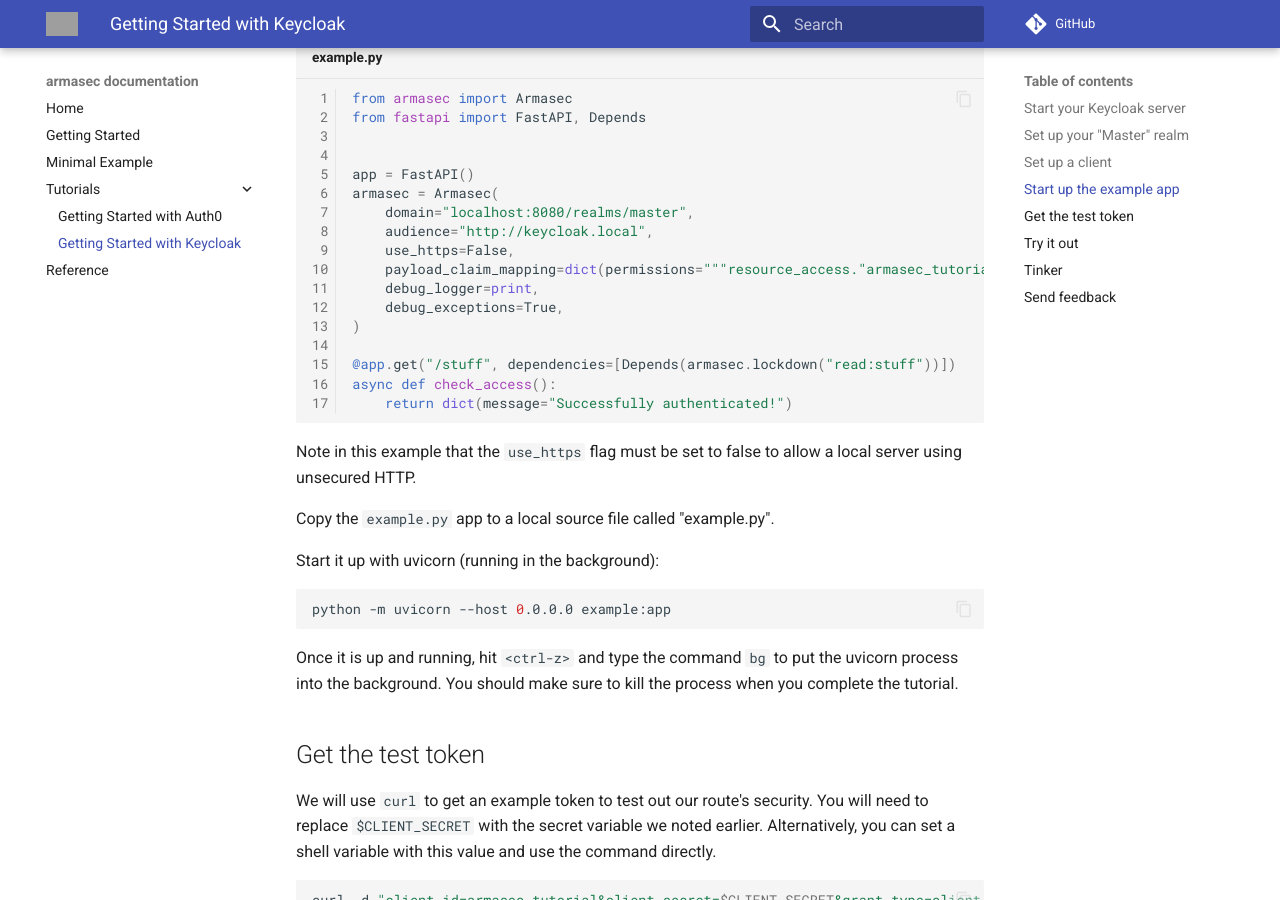
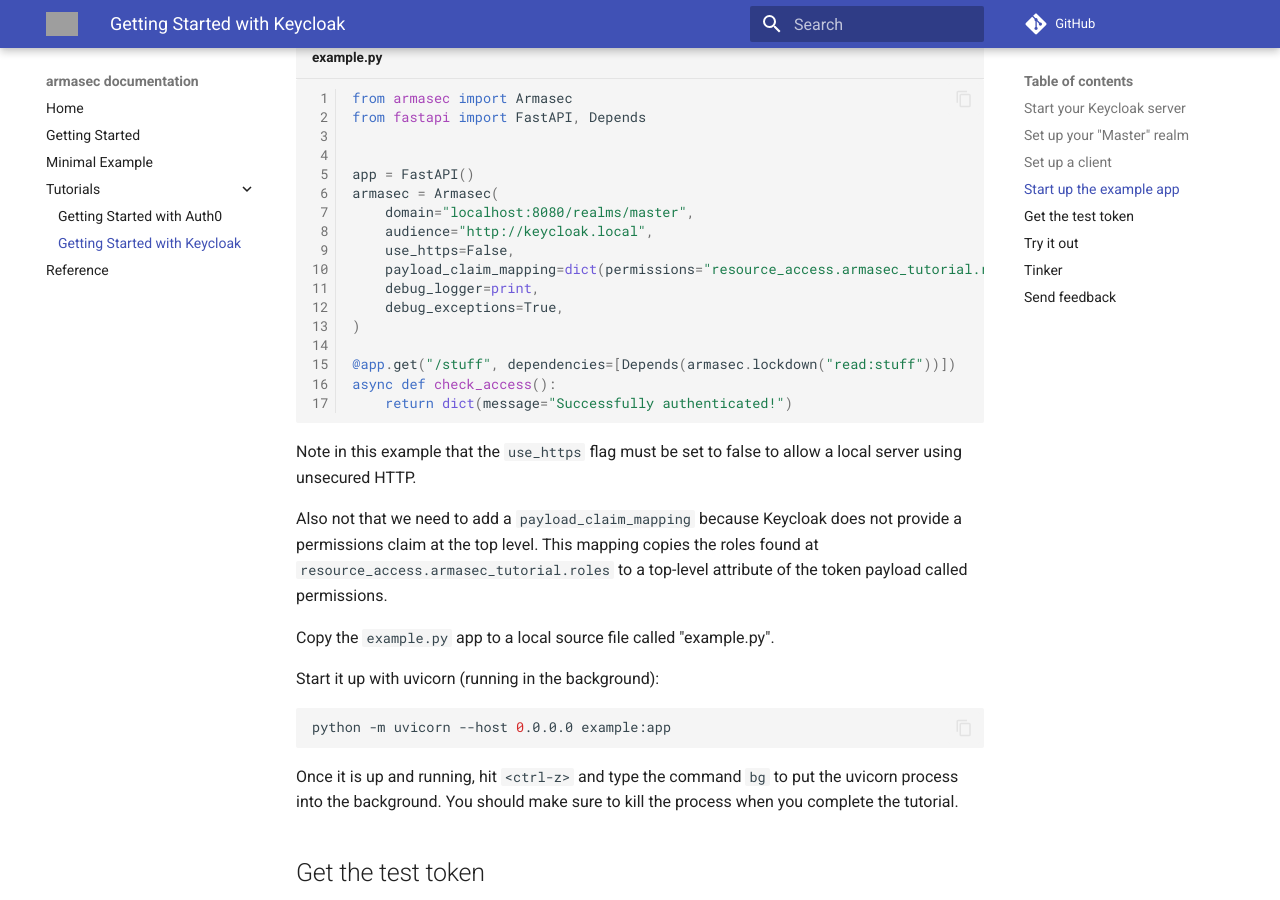
Before and after one commit to omnivector-solutions/armasec, an MkDocs documentation site: the page built from docs/source/tutorials/getting_started_with_keycloak.md, in a window 1280 px wide and 900 px high, scrolled down 8241 px. Built offline with MkDocs 1.6.1 and Material for MkDocs 9.7.7, drawn with Linux system fonts in a browser that asks for light colours; comment, search, counter and statistics services are not loaded; grey boxes are pictures that could not be loaded.

Commit message:
Updated tutorial a bit

```diff
--- a/docs/source/tutorials/getting_started_with_keycloak.md
+++ b/docs/source/tutorials/getting_started_with_keycloak.md
@@ -164,7 +164,7 @@ armasec = Armasec(
     domain="localhost:8080/realms/master",
     audience="http://keycloak.local",
     use_https=False,
-    payload_claim_mapping=dict(permissions="""resource_access."armasec_tutorial".roles"""),
+    payload_claim_mapping=dict(permissions="resource_access.armasec_tutorial.roles"),
     debug_logger=print,
     debug_exceptions=True,
 )
@@ -176,6 +176,11 @@ async def check_access():
 
 Note in this example that the `use_https` flag must be set to false to allow a local server using
 unsecured HTTP.
+
+Also not that we need to add a `payload_claim_mapping` because Keycloak does not provide
+a permissions claim at the top level. This mapping copies the roles found at
+`resource_access.armasec_tutorial.roles` to a top-level attribute of the token payload
+called permissions.
 
 Copy the `example.py` app to a local source file called "example.py".
 
```
